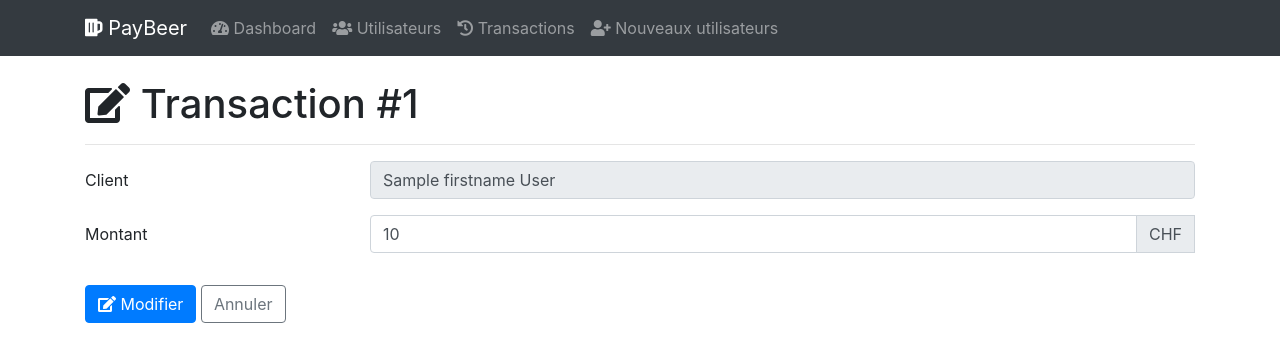
After one commit to HEIGVD-PRO-A-10/PayBeer, a Symfony app: template templates/transactions/edit.html.twig in a window 1280 px wide. The commit adds this page. Shown: the top 362 px of the page. Run offline with Twig, Linux system fonts and the light colour scheme; the template is opened without the code that fills it: most values are stand-ins (such as "Sample title", 1, 10 or a date in 2020); some libraries are stand-ins or nearby versions.

Commit message:
Transaction edition

```diff
--- /dev/null
+++ b/templates/transactions/edit.html.twig
@@ -0,0 +1,64 @@
+{% extends 'layout.html.twig' %}
+
+{% block main %}
+    <h1>
+        <i class="fa fa-edit"></i>
+        Transaction #{{ transaction.id }}
+    </h1>
+    <hr>
+    {% if transaction.status == 'CANCELED' %}
+        <div class="alert alert-warning" role="alert">
+            <strong><i class="fa fa-exclamation-triangle"></i> Cette transaction est annulée.</strong> Elle n'est
+            pas prise en compte dans les calculs des soldes mais reste présente dans la base de données.
+        </div>
+    {% endif %}
+    <form method="post" class="needs-validation" novalidate>
+        <div class="form-group row">
+            <label class="col-3 col-form-label" for="user">Client</label>
+            <div class="col-9">
+                <input type="text" class="form-control" id="user"
+                       value="{{ transaction.user.firstname }} {{ transaction.user.lastname }}" readonly disabled>
+            </div>
+        </div>
+        <div class="form-group row">
+            <label class="col-3 col-form-label" for="amount">Montant</label>
+            <div class="col-9">
+                <div class="input-group mb-3">
+                    <input type="text" class="form-control" placeholder="Montant de la transaction" name="amount"
+                           id="amount"
+                           value="{{ transaction.amount }}" aria-label="Montant de la transaction"
+                           aria-describedby="basic-addon2" required>
+                    <div class="input-group-append">
+                        <span class="input-group-text" id="basic-addon2">CHF</span>
+                    </div>
+                    <div class="invalid-feedback">
+                        Le montant est requis.
+                    </div>
+                </div>
+            </div>
+        </div>
+        <button class="btn btn-primary" type="submit"><i class="fa fa-edit"></i> Modifier</button>
+        <a href="{{ referer }}" class="btn btn-outline-secondary">Annuler</a>
+    </form>
+
+    <script>
+        // Example starter JavaScript for disabling form submissions if there are invalid fields
+        (function () {
+            'use strict';
+            window.addEventListener('load', function () {
+                // Fetch all the forms we want to apply custom Bootstrap validation styles to
+                var forms = document.getElementsByClassName('needs-validation');
+                // Loop over them and prevent submission
+                var validation = Array.prototype.filter.call(forms, function (form) {
+                    form.addEventListener('submit', function (event) {
+                        if (form.checkValidity() === false) {
+                            event.preventDefault();
+                            event.stopPropagation();
+                        }
+                        form.classList.add('was-validated');
+                    }, false);
+                });
+            }, false);
+        })();
+    </script>
+{% endblock %}
--- a/templates/transactions/history.html.twig
+++ b/templates/transactions/history.html.twig
@@ -46,7 +46,7 @@
                     <td>
                         <a href="{{ path('transaction_info', {id: transaction.id}) }}"
                            class="btn btn-sm btn-outline-primary"><i class="fa fa-eye"></i></a>
-                        <a href="#" class="btn btn-sm btn-outline-info d-none d-sm-inline"><i
+                        <a href="{{ path('transaction_edit', {id: transaction.id}) }}" class="btn btn-sm btn-outline-info d-none d-sm-inline"><i
                                     class="fa fa-pencil-alt"></i></a>
                         {% if transaction.status == 'CANCELED' %}
                             <a href="{{ path('transaction_maintain', {id: transaction.id}) }}" class="btn btn-sm btn-outline-success d-none d-md-inline"><i
```
Also changed, not shown: src/Controller/TransactionsController.php (+49 -6 lines), templates/transactions/info.html.twig (+4 -3 lines), templates/users/editUser.html.twig (+5 -6 lines), templates/users/infoUser.html.twig (+6 -1 lines).
